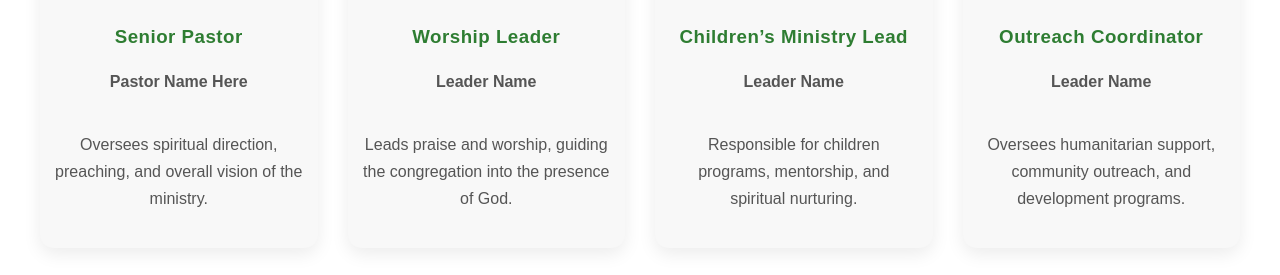
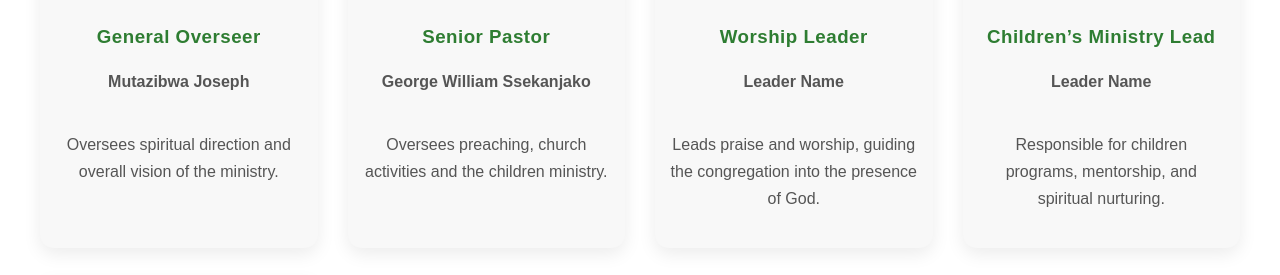
Before and after one commit to serwambala/biggod-nimule, a Django app: page /leadership/ in a window 1280 px wide. Shown: the part 1409-1684 px from the top of the page. Run offline with Django 5.2, Linux system fonts and the light colour scheme.

Commit message:
worked on the leadership page and our story

```diff
--- a/templates/pages/leadership.html
+++ b/templates/pages/leadership.html
@@ -51,13 +51,24 @@ style="background-image: url('{% static "images/leadership-hero.jpg" %}');">
     <div class="leadership-grid">
 
         <div class="leader-card">
-            <img src="{% static 'images/pastor.jpg' %}" alt="Senior Pastor">
+            <img src="{% static 'images/bishop.png' %}" alt="Senior Pastor">
+
+            <h3>General Overseer</h3>
+            <p class="leader-name">Mutazibwa Joseph</p>
+
+            <p>
+                Oversees spiritual direction and overall vision of the ministry.
+            </p>
+        </div>
+
+        <div class="leader-card">
+            <img src="{% static 'images/pastor1.png' %}" alt="Senior Pastor">
 
             <h3>Senior Pastor</h3>
-            <p class="leader-name">Pastor Name Here</p>
+            <p class="leader-name">George William Ssekanjako</p>
 
             <p>
-                Oversees spiritual direction, preaching, and overall vision of the ministry.
+                Oversees preaching, church activities and the children ministry.
             </p>
         </div>
 
```
Also changed, not shown: templates/pages/about.html (+7 -0 lines).
